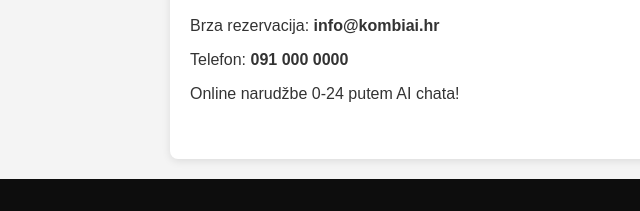
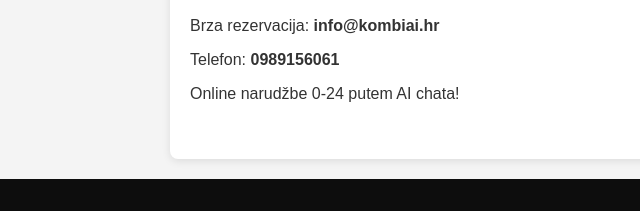
Before and after one commit to adriafield/Webpage, a plain HTML site: page index.html in a window 1280 px wide. Shown: the part 904-1115 px from the top of the page, 0-640 px from the left. Drawn offline with Linux system fonts and the light colour scheme.

Commit message:
Update index.html

```diff
--- a/index.html
+++ b/index.html
@@ -48,7 +48,7 @@
   <section id="kontakt">
     <h2>Kontaktiraj nas</h2>
     <p>Brza rezervacija: <strong>info@kombiai.hr</strong></p>
-    <p>Telefon: <strong>091 000 0000</strong></p>
+    <p>Telefon: <strong>0989156061</strong></p>
     <p>Online narudžbe 0-24 putem AI chata!</p>
   </section>
 
```
